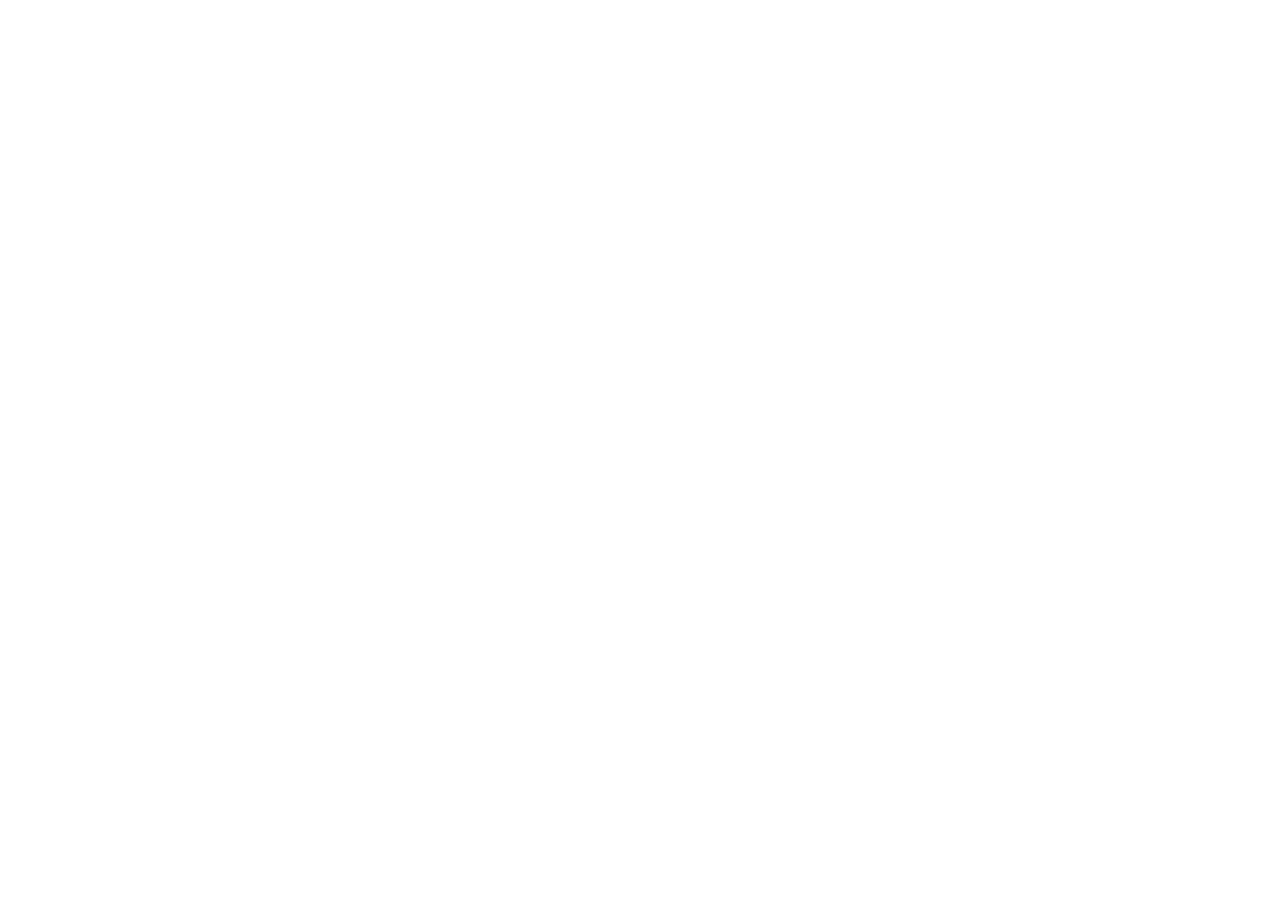
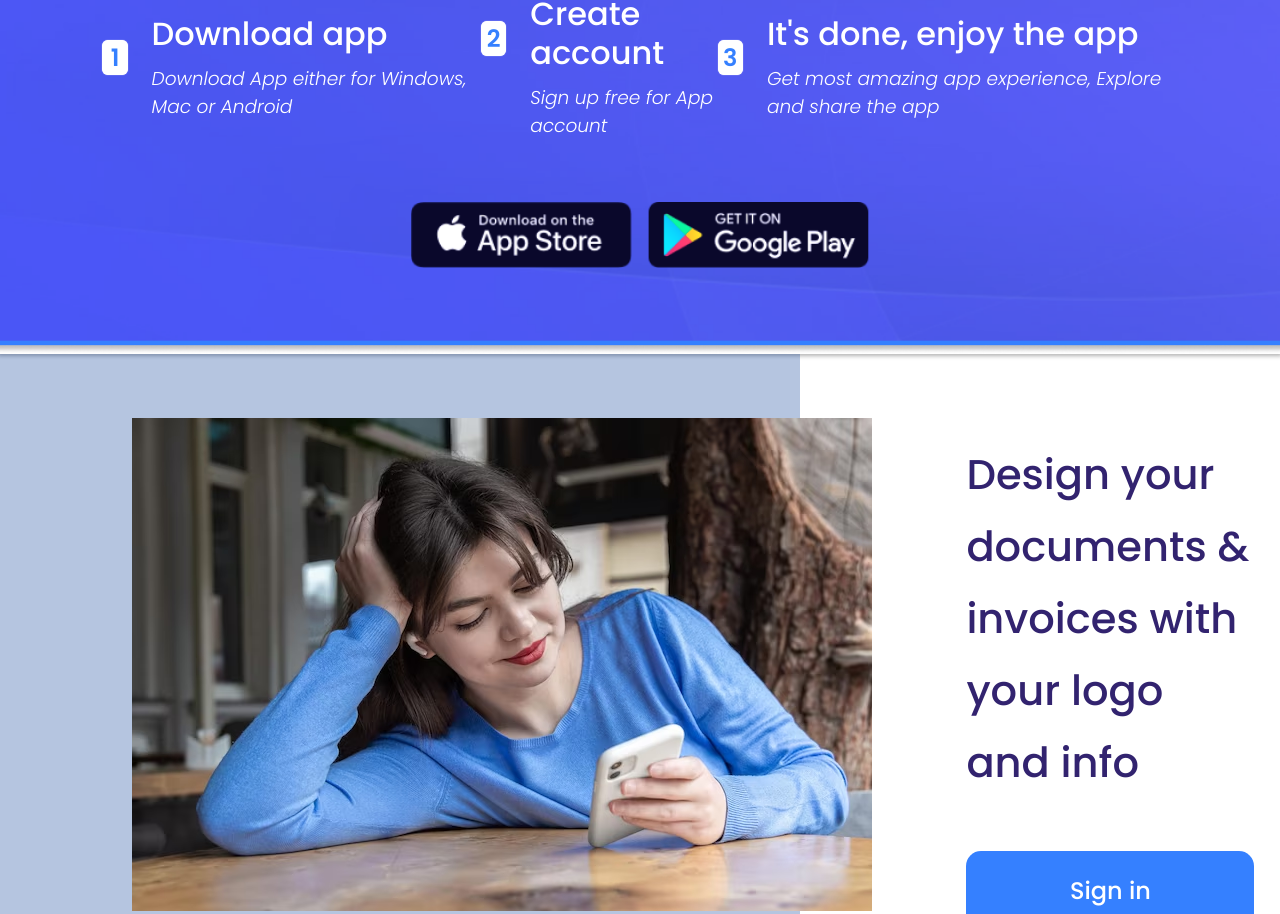
Before and after one commit to Chiragtour/appfis, a React (Create React App) app: page / in a window 1280 px wide. Shown: the part 1883-2797 px from the top of the page. Before the commit the page ends 1725 px from the top, so only its background shows below. Built offline with nearby package versions, Linux system fonts and the light colour scheme.

Commit message:
AppFis : Overview component

```diff
--- a/src/App.js
+++ b/src/App.js
@@ -16,7 +16,7 @@
       <NavbarComponent refs={{ featuresRef, homeRef, overviewRef }} />
       <Header homeRef={homeRef} />
       <Features featuresRef={featuresRef} />
-      {/* <Overview overviewRef={overviewRef} /> */}
+      <Overview overviewRef={overviewRef} />
     </>
   );
 }
--- a/src/components/header/header.css
+++ b/src/components/header/header.css
@@ -160,19 +160,9 @@
     font-size: 3vh;
     padding: 1vh !important;
   }
-}
-
-@media screen and (max-width: 420px) {
-  .header-main {
-    padding-top: 60%;
-  }
-  .header-content {
-    height: 16vh;
-    backdrop-filter: blur(6px);
-  }
-  .intro-text {
-    line-height: 3.6vh;
-    font-size: 2.8vh;
+  .sign-in {
+    font-size: 3vw;
+    padding: 0;
   }
 }
 
@@ -180,14 +170,14 @@
   .header-main {
     padding-top: 62%;
   }
-
   .header-content {
     top: -12vh;
+    height: 16vh;
+    backdrop-filter: blur(6px);
   }
   .download-app {
     top: -12vh;
   }
-
   .intro-text {
     line-height: 3.4vh;
     font-size: 2.6vh;
--- /dev/null
+++ b/src/components/overview/Functionality.jsx
@@ -0,0 +1,32 @@
+import React from "react";
+import { functionalities } from "./functionalities";
+import "./functionality.css";
+
+function Functionality() {
+  return (
+    <div className="functionality-scope">
+      {functionalities.map((fn, i) => (
+        <div className={`functionality ${i % 2 !== 0 ? "rtl" : ""}`} key={i}>
+          <div className="functionality-visuals">
+            <div
+              className={`functionality-bg-design ${i % 2 !== 0 ? "rtl" : ""}`}
+            />
+            <img
+              className={`functionality-image ${i % 2 !== 0 ? "rtl" : ""}`}
+              src={fn.image}
+              alt=""
+            />
+          </div>
+          <div className={`functionality-text ${i % 2 !== 0 ? "rtl" : ""}`}>
+            <h1 className="functionality-text-head">{fn?.title}</h1>
+            <button className="functionality-button">
+              {fn?.button?.action}
+            </button>
+          </div>
+        </div>
+      ))}
+    </div>
+  );
+}
+
+export default Functionality;
--- a/src/components/overview/Overview.jsx
+++ b/src/components/overview/Overview.jsx
@@ -2,6 +2,7 @@
 import "./overview.css";
 import Download from "../common/Download";
 import { steps } from "./steps";
+import Functionality from "./Functionality";
 
 function Overview({ overviewRef }) {
   return (
@@ -24,56 +25,7 @@
           imgClass={"store-image"}
         />
       </div>
-      <div className="functionality-scope">
-        <div className="functionality">
-          <div className="functionality-visuals">
-            <div className="functionality-bg-design"></div>
-            <img
-              className="functionality-image"
-              src="/assets/image_1.png"
-              alt=""
-            />
-          </div>
-          <div className="functionality-text">
-            <h1 className="functionality-text-head">
-              Design your documents & invoices with your logo and info
-            </h1>
-            <button className="functionality-button">Sign in</button>
-          </div>
-        </div>
-        <div className="functionality">
-          <div className="functionality-visuals">
-            <div className="functionality-bg-design"></div>
-            <img
-              className="functionality-image"
-              src="/assets/image_1.png"
-              alt=""
-            />
-          </div>
-          <div className="functionality-text">
-            <h1 className="functionality-text-head">
-              Design your documents & invoices with your logo and info
-            </h1>
-            <button className="functionality-button">Sign in</button>
-          </div>
-        </div>
-        <div className="functionality">
-          <div className="functionality-visuals">
-            <div className="functionality-bg-design"></div>
-            <img
-              className="functionality-image"
-              src="/assets/image_1.png"
-              alt=""
-            />
-          </div>
-          <div className="functionality-text">
-            <h1 className="functionality-text-head">
-              Design your documents & invoices with your logo and info
-            </h1>
-            <button className="functionality-button">Sign in</button>
-          </div>
-        </div>
-      </div>
+      <Functionality />
     </div>
   );
 }
--- /dev/null
+++ b/src/components/overview/functionalities.js
@@ -0,0 +1,17 @@
+export const functionalities = [
+  {
+    title: "Design your documents & invoices with your logo and info",
+    image: "/assets/image_1.png",
+    button: { type: "sign_in", action: "Sign in" },
+  },
+  {
+    title: "Client can download client-app or sign documents through web page",
+    image: "/assets/image_2.png",
+    button: { type: "sign_in", action: "Sign in" },
+  },
+  {
+    title: "Send custom push notification to clients",
+    image: "/assets/image_3.png",
+    button: { type: "sign_in", action: "Sign in" },
+  },
+];
--- /dev/null
+++ b/src/components/overview/functionality.css
@@ -0,0 +1,73 @@
+.functionality-scope {
+  display: flex;
+  flex-direction: column;
+}
+
+.rtl {
+  direction: rtl;
+}
+
+.functionality {
+  display: flex;
+  justify-content: space-between;
+}
+
+.functionality-visuals {
+  position: relative;
+}
+
+.functionality-bg-design {
+  width: 800px;
+  height: 662px;
+  background: rgba(11, 63, 151, 0.3);
+  border-radius: 0px 0px 60px 0px;
+}
+
+.functionality-bg-design.rtl {
+  border-radius: 0px 0px 0px 60px;
+}
+
+.functionality-image {
+  position: absolute;
+  top: 64px;
+  left: 132px;
+  max-width: 100%;
+}
+
+.functionality-image.rtl {
+  right: 132px;
+}
+
+.functionality-text {
+  margin-block: 6.64vw;
+  margin-left: 13vw;
+  margin-right: 7.4vw;
+}
+
+.functionality-text.rtl {
+  margin-left: 7.4vw;
+  margin-right: 13vw;
+  text-align: left;
+}
+
+.functionality-text-head {
+  margin-top: 0;
+  font-size: 3.25vw;
+  line-height: 72px;
+  font-weight: 500;
+  color: #32236f;
+}
+
+.functionality-button {
+  background: #3580ff;
+  border-radius: 15px;
+  width: 288px;
+  height: 80px;
+  font-size: 24px;
+  line-height: 28px;
+  color: #ffffff;
+  border: none;
+  font-weight: 500;
+  outline: none;
+  margin-top: 44px;
+}
--- a/src/components/overview/overview.css
+++ b/src/components/overview/overview.css
@@ -1,14 +1,14 @@
 .how-it-works-wrap {
-  height: 500px;
   background: url(../../../public/assets/working.png);
   background-repeat: no-repeat;
   background-size: cover;
   box-shadow: 0 0 4px 2px rgb(0 0 0 / 30%);
+  padding-top: 40px;
 }
 
 .how-it-works {
   margin: 0;
-  padding-top: 80px;
+  /* padding-top: 80px; */
   font-family: "Glory" !important;
   color: white;
   font-style: normal;
@@ -19,7 +19,7 @@
 
 .download-steps {
   margin: auto;
-  margin-top: 4rem;
+  height: 240px;
   width: 84vw;
   display: flex;
   align-items: center;
@@ -62,62 +62,10 @@
 .download-app-centered {
   display: flex;
   justify-content: center;
-  margin-top: 70px;
+  height: 160px;
 }
 
 .store-image {
+  height: 66px;
   margin: 8px;
-  height: 66px;
 }
-
-.functionality {
-  display: grid;
-  grid-template-columns: auto auto;
-  height: 80vh;
-}
-
-.functionality-visuals {
-  position: relative;
-}
-
-.functionality-bg-design {
-  width: 800px;
-  height: 712px;
-  background: rgba(11, 63, 151, 0.3);
-  border-radius: 0px 0px 60px 0px;
-}
-
-.functionality-image {
-  position: absolute;
-  top: 80px;
-  left: 132px;
-  max-width: 800px;
-}
-
-.functionality-text {
-  margin-block: 160px;
-  margin-left: 240px;
-  margin-right: 40px;
-}
-
-.functionality-text-head {
-  margin-top: 0;
-  font-size: 60px;
-  line-height: 72px;
-  font-weight: 500;
-  color: #32236f;
-}
-
-.functionality-button {
-  background: #3580ff;
-  border-radius: 15px;
-  width: 288px;
-  height: 80px;
-  font-size: 24px;
-  line-height: 28px;
-  color: #ffffff;
-  border: none;
-  font-weight: 500;
-  outline: none;
-  margin-top: 44px;
-}
--- a/src/components/overview/steps.js
+++ b/src/components/overview/steps.js
@@ -9,6 +9,6 @@
   },
   {
     title: "It's done, enjoy the app",
-    description: "Get most amazing app experience, Explore and shate the app",
+    description: "Get most amazing app experience, Explore and share the app",
   },
 ];
```
